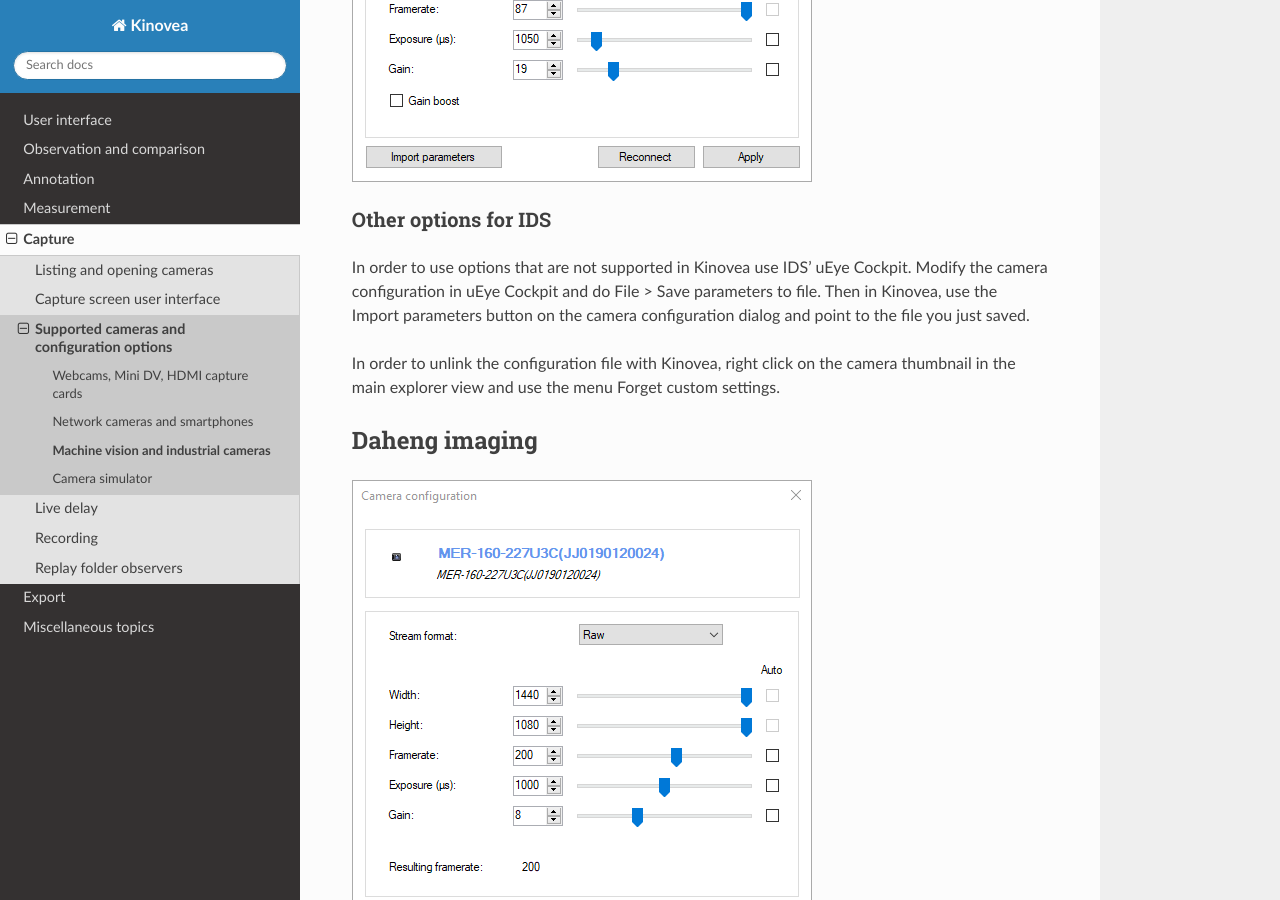
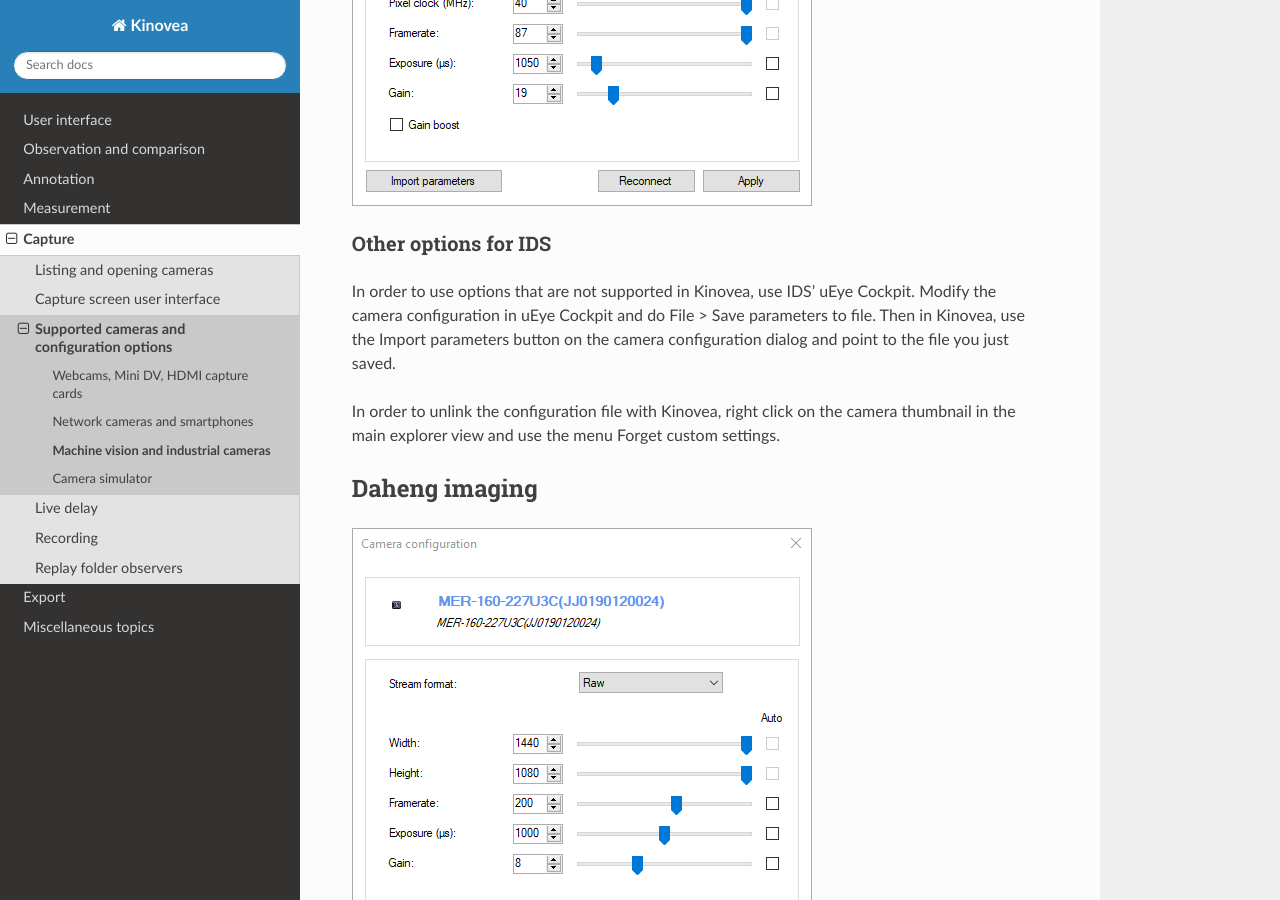
Before and after one commit to Kinovea/kinovea-docs, a Sphinx documentation site: the page built from source/capture/hardware/industrial.rst, in a window 1280 px wide and 900 px high, scrolled down 4250 px. Built offline with Sphinx 7.4.7 and the Read the Docs theme 2.0.0, drawn with Linux system fonts in a browser that asks for light colours; some of the changed text lies outside the part shown.

```diff
--- a/source/capture/hardware/industrial.rst
+++ b/source/capture/hardware/industrial.rst
@@ -97,7 +97,7 @@ Basler
 Pylon installation
 ******************
 
-When installing Basler's Pylon runtime software it is necessary to use the "Custom" option in the installer, expand the "pylon Runtime" node and select "pylon C .NET Runtime" option.
+When installing Basler's Pylon runtime software, it is necessary to use the "Custom" option in the installer, expand the "pylon Runtime" node, and select "pylon C .NET Runtime" option.
 
 .. image:: /images/capture/pylon-install.png
 
@@ -116,7 +116,7 @@ IDS
 Other options for IDS
 *********************
 
-In order to use options that are not supported in Kinovea use IDS' uEye Cockpit.
+In order to use options that are not supported in Kinovea, use IDS' uEye Cockpit.
 Modify the camera configuration in uEye Cockpit and do File > Save parameters to file.
 Then in Kinovea, use the Import parameters button on the camera configuration dialog and point to the file you just saved.
 
```
Also changed, not shown: other parts of source/capture/hardware/industrial.rst (+3 -3 lines).
